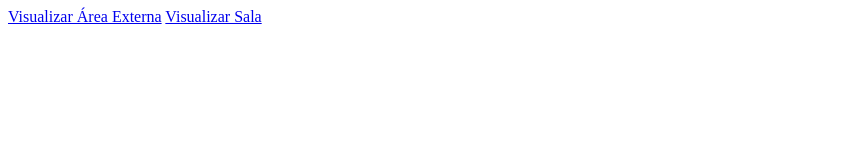
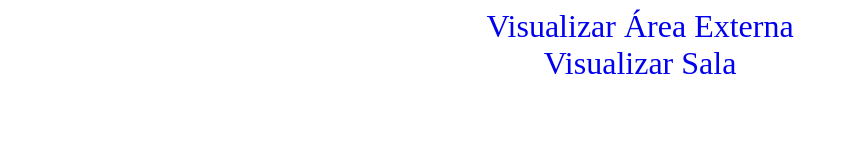
Before and after one commit to UrielBelo/Panoramas, a plain HTML site: page CasaHebert/Casa.html in a window 1280 px wide. Shown: the whole page, without its empty margins (0-848 px from the left). Drawn offline with Linux system fonts and the light colour scheme.

Commit message:
Update Casa.html

```diff
--- a/CasaHebert/Casa.html
+++ b/CasaHebert/Casa.html
@@ -5,9 +5,18 @@
     <meta http-equiv="X-UA-Compatible" content="IE=edge">
     <meta name="viewport" content="width=device-width, initial-scale=1.0">
     <title>Visualizador 360</title>
+    <style>
+        body{
+            text-align: center;
+            font-size: xx-large;
+        }
+        a{
+            text-decoration: none;
+        }
+    </style>
 </head>
 <body>
-    <a href="./panorama1.html">Visualizar Área Externa<a>
+    <a href="./panorama1.html">Visualizar Área Externa<a><br>
     <a href="./panorama2.html">Visualizar Sala<a>
 </body>
 </html>
```
